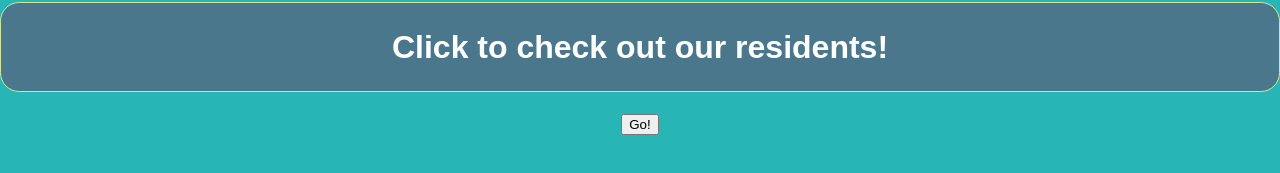
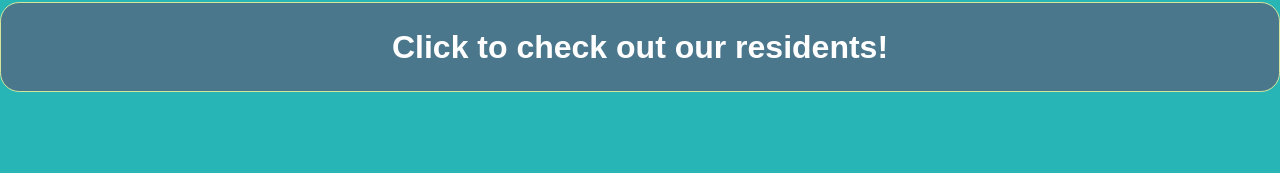
Before and after one commit to jjtsai0907/doggy_daycare, a React (Create React App) app: page / in a window 1280 px wide. Shown: the part 469-642 px from the top of the page. Built offline with nearby package versions, Linux system fonts and the light colour scheme; no server answers.

Commit message:
Fixedgit add . Yaya :D ( just removed the test button in WelcomeV.)

```diff
--- a/src/components/WelcomeView.jsx
+++ b/src/components/WelcomeView.jsx
@@ -22,7 +22,7 @@ const WelcomeView = () => {
     return (
         <div>
             <h1 className="welcomeV h1" onClick={handleClick}>Click to check out our residents!</h1>
-            <button onClick={handleClick} > Go! </button>
+
 
         </div>
     )
```
